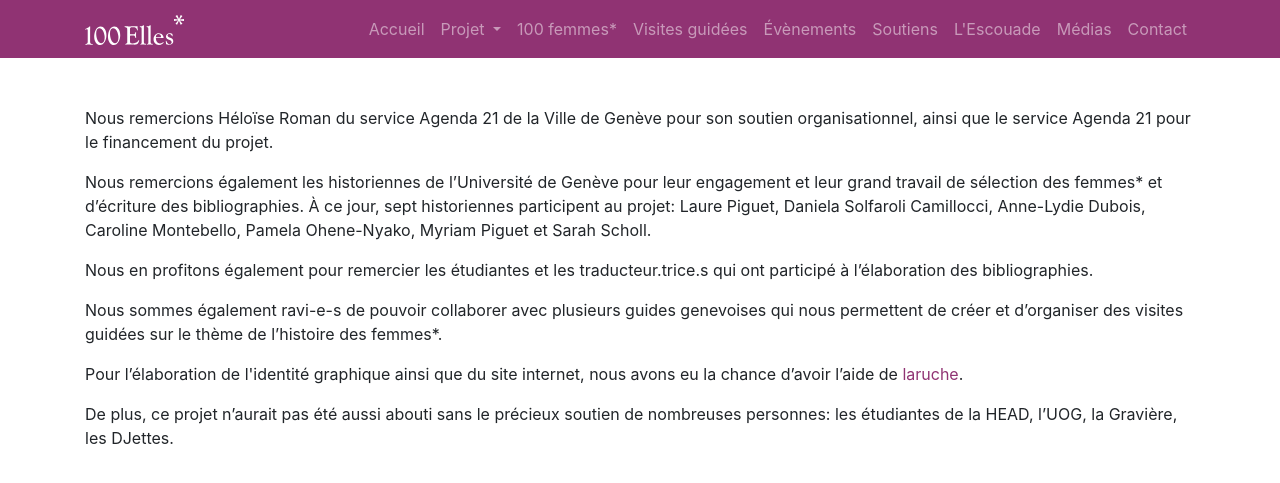
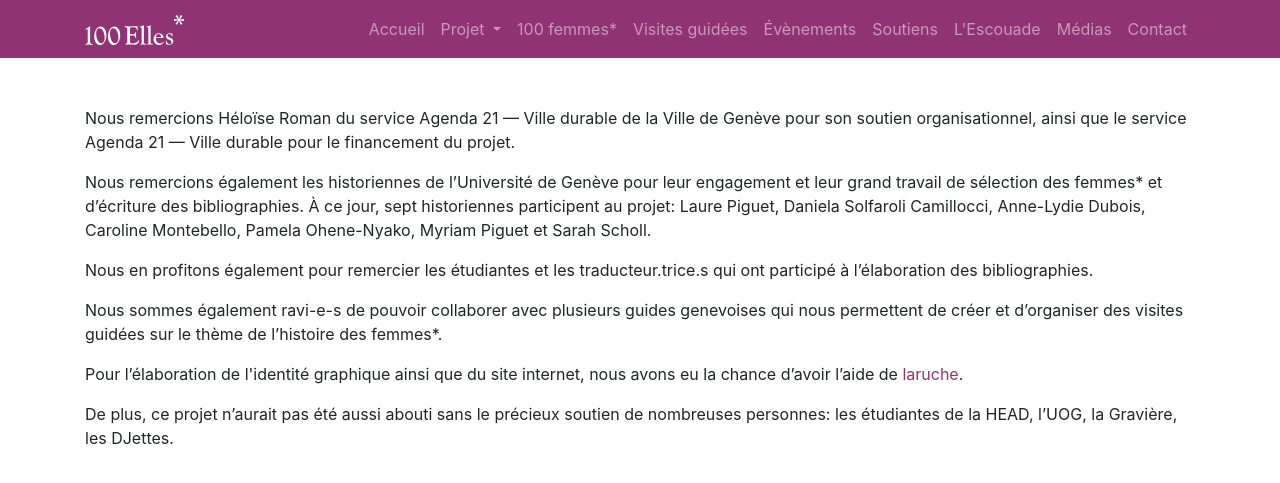
Before and after one commit to larucheio/100elles.ch, a Jekyll site: the page built from soutiens/index.html, in a window 1280 px wide. Shown: the top 483 px of the page. Built offline with Jekyll 4.4.1, drawn with Linux system fonts in a browser that asks for light colours.

Commit message:
Agenda 21  — Ville durable

```diff
--- a/soutiens/index.html
+++ b/soutiens/index.html
@@ -4,7 +4,7 @@ layout: main
 
 <main class="container">
   <p>
-    Nous remercions Héloïse Roman du service Agenda 21 de la Ville de Genève pour son soutien organisationnel, ainsi que le service Agenda 21 pour le financement du projet.
+    Nous remercions Héloïse Roman du service Agenda 21 — Ville durable de la Ville de Genève pour son soutien organisationnel, ainsi que le service Agenda 21 — Ville durable pour le financement du projet.
   </p>
   <p>
     Nous remercions également les historiennes de l’Université de Genève pour leur engagement et leur grand travail de sélection des femmes* et d’écriture des bibliographies. À ce jour, sept historiennes participent au projet: Laure Piguet, Daniela Solfaroli Camillocci, Anne-Lydie Dubois, Caroline Montebello, Pamela Ohene-Nyako, Myriam Piguet et Sarah Scholl.
```
